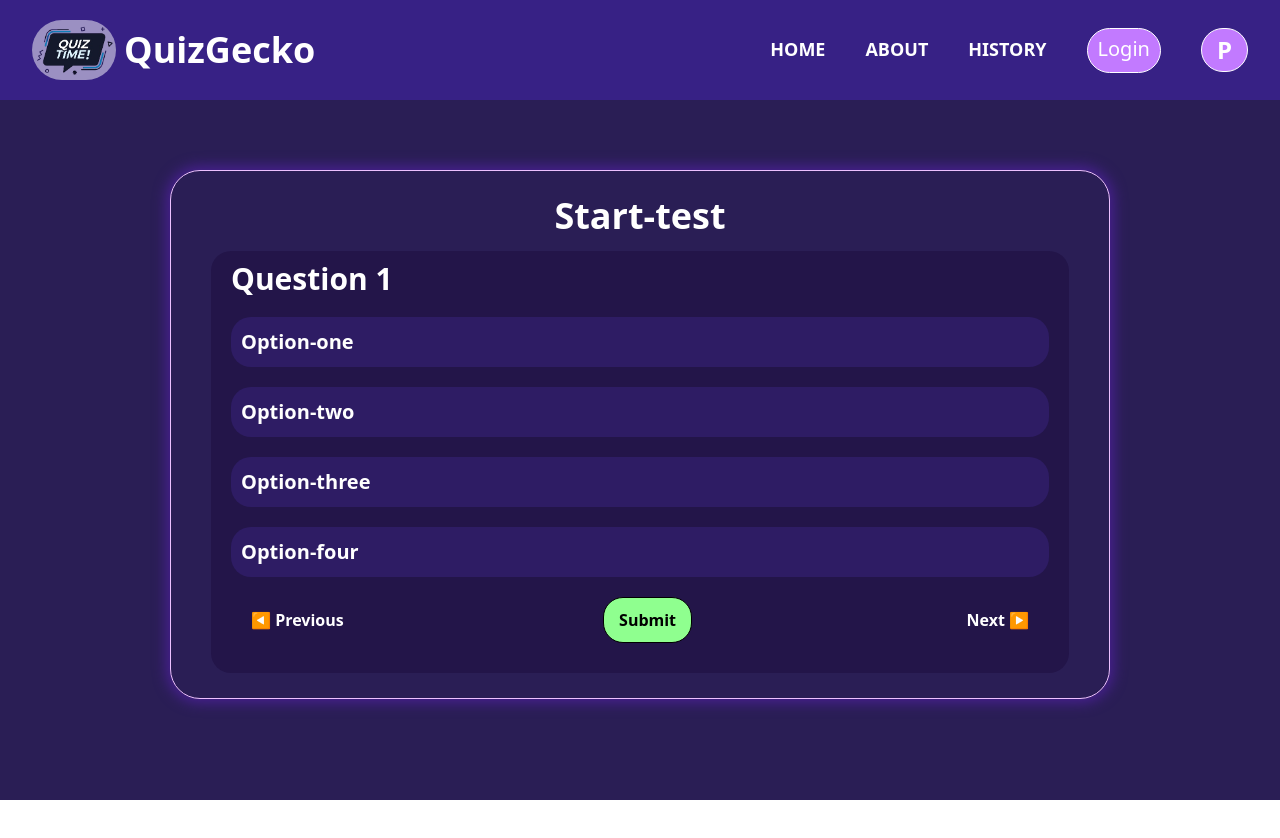
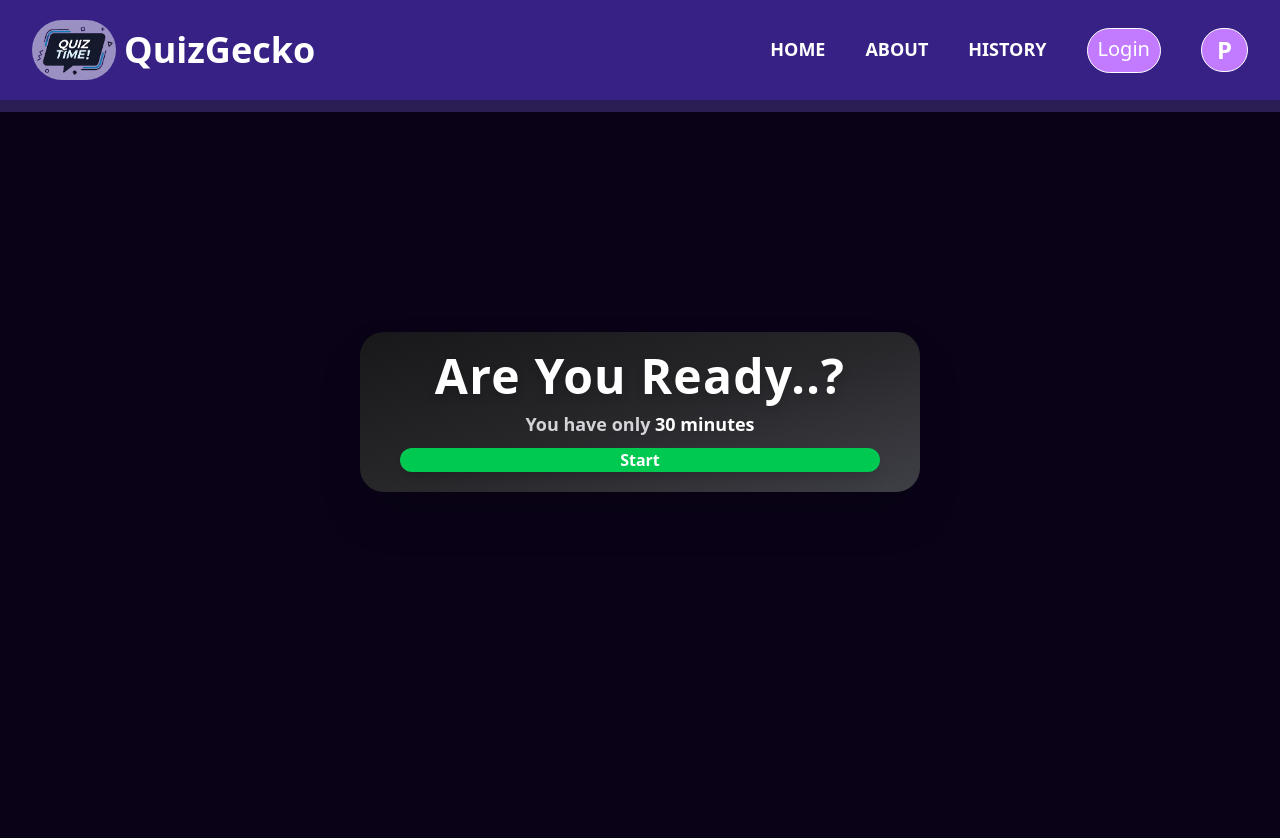
Before and after one commit to BalwansinghrajputITG/test-app, a React (Vite) app: page /test in a window 1280 px wide. Shown: the top 838 px of the page. Before the commit the page ends 800 px from the top, so only its background shows below. Built offline with nearby package versions, Linux system fonts and the light colour scheme.

Commit message:
make popup correction

```diff
--- a/src/Components/PopUp.jsx
+++ b/src/Components/PopUp.jsx
@@ -2,6 +2,7 @@ import React from 'react'
 
 const PopUp = () => {
     return (
+        <div className='pop-bg w-full h-full'>
             <div className="pop-up w-[560px] max-w-full p-8 rounded-3xl bg-gradient-to-br from-zinc-900 via-zinc-800 to-zinc-700 shadow-2xl mx-auto ">
                 <div className="text text-5xl font-extrabold text-white text-center mb-4 tracking-wide drop-shadow-lg">
                     Are You Ready..?
@@ -14,6 +15,7 @@ const PopUp = () => {
                     Start
                 </button>
             </div>
+        </div>
     )
 }
 
--- a/src/index.css
+++ b/src/index.css
@@ -160,10 +160,23 @@ body {
 .dash-content {
     padding: 30px 20px;
 }
-.pop-up{
+
+.pop-up {
     padding: 20px;
     display: flex;
     flex-direction: column;
     gap: 10px;
     align-items: center;
+    margin-bottom: 200px;
 }
+
+.pop-bg {
+    background: rgb(10, 3, 24);
+    position: absolute;
+    top: 14%;
+    left: 0;
+    z-index: 1001;
+    display: flex;
+    justify-content: center;
+    align-items: center;
+}
--- a/src/pages/Testpage.jsx
+++ b/src/pages/Testpage.jsx
@@ -1,9 +1,11 @@
 import React from 'react'
+import PopUp from '../components/PopUp'
 
 const Testpage = () => {
 
     return (
         <div className='test-wrapper bg-[#2a1e55] w-full h-screen'>
+            <PopUp />
             <div className='test-box' >
                 <div className='box-heading'>
                     <h2 className='text-4xl text-center font-bold text-white'>Start-test</h2>
```
Lines whose indentation alone changed are shown as unchanged.
